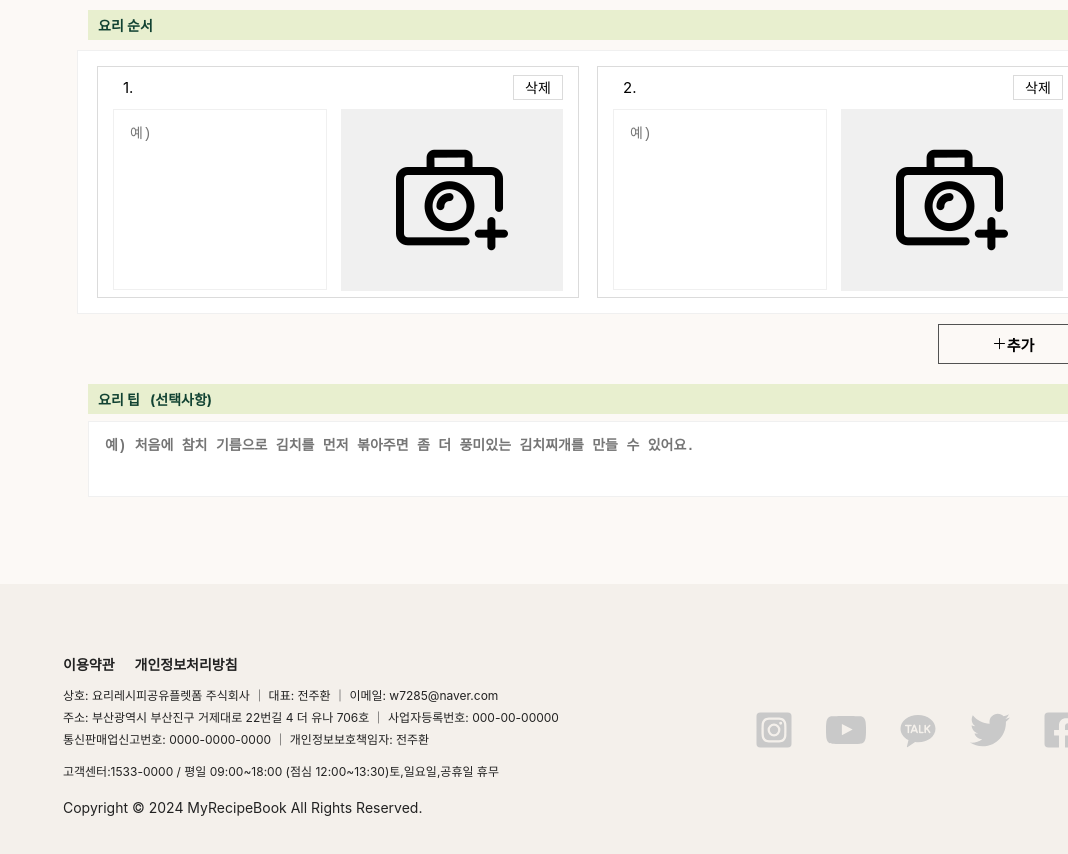
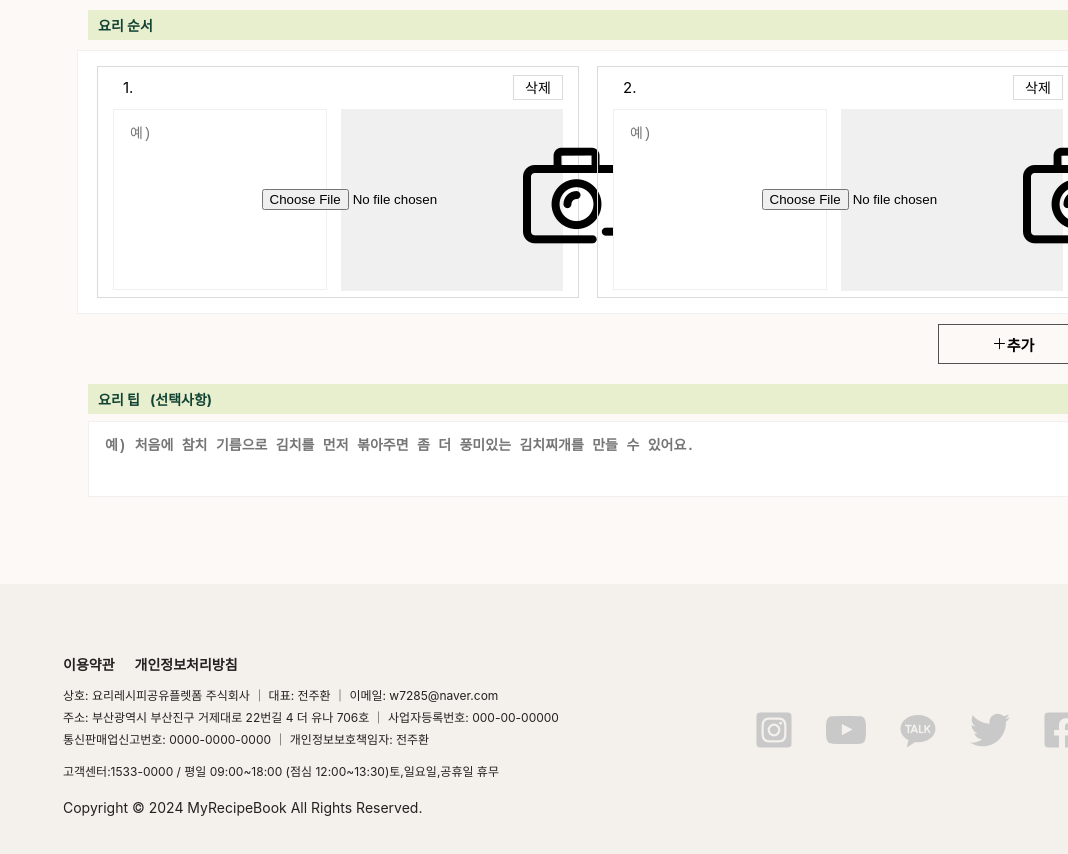
Before and after one commit to JeonJuhwanaaa/cooking_project_front, a React (Create React App) app: page /addrecipe in a window 1280 px wide. Shown: the part 1240-2094 px from the top of the page, without its empty margins (212-1280 px from the left). Built offline with nearby package versions, Linux system fonts and the light colour scheme; no server answers.

Commit message:
fix:seasoning ingredient list data add

```diff
--- a/src/pages/AddRecipePage/AddRecipePage.jsx
+++ b/src/pages/AddRecipePage/AddRecipePage.jsx
@@ -193,7 +193,7 @@ function AddRecipePage(props) {
             }
             return ingredient;
         });
-        console.log(newIngredients);
+        // console.log(newIngredients);
         setIngredient(newIngredients);
     };
 
@@ -221,7 +221,7 @@ function AddRecipePage(props) {
             }
             return seasoning;
         });
-        console.log(newSeasonings);
+        // console.log(newSeasonings);
         setSeasonings(newSeasonings);
     };
 
@@ -258,7 +258,7 @@ function AddRecipePage(props) {
         setSteps(newSteps);
     }
 
-    // 등록하기 버튼 ------------------------------------------------------
+    // ------------------------------------------------------- 등록하기 버튼 ------------------------------------------------------
     const handleRegistrationButton = () => {
         const ingredientName = ingredients.map(item => item.ingredientName);
         const ingredientState = ingredients.map(item => item.ingredientState);
@@ -286,8 +286,19 @@ function AddRecipePage(props) {
             alert("레시피 등록 실패");
         });
 
-        // ----------------------------------------------- recipeId 값 수정하기 -----------------------------------------
+        // ----------------------------------------------- 재료, 양념 등록 로직 -----------------------------------------
 
+        if (ingredientName.includes(null) ||
+            ingredientState.includes(null) ||
+            ingredientName.includes("") ||
+            ingredientState.includes("") ||
+            seasoningName.includes(null) ||
+            seasoningState.includes(null) ||
+            seasoningName.includes("") ||
+            seasoningState.includes("")
+        ) {
+            alert("재료 또는 양념의 빈 칸 없이 입력해주세요.");
+        } else {
             ingredientRequest({
                 recipeId: 1,
                 ingredientName,
@@ -298,8 +309,6 @@ function AddRecipePage(props) {
                 alert("재료 등록 실패");
             });
 
-        // ----------------------------------------------- recipeId 값 수정하기 -----------------------------------------
-
             seasoningRequest({
                 recipeId: 1,
                 seasoningName,
@@ -309,6 +318,8 @@ function AddRecipePage(props) {
             }).catch(error => {
                 alert("양념 등록 실패");
             });
+        }
+
     }
 
     const handleRecipeTitleOnChange = (e) => {
@@ -437,11 +448,10 @@ function AddRecipePage(props) {
                 <div css={s.title}>
                     <span>요리 순서</span>
                 </div>
-
                 <div css={s.stepBody}>
 
                     {steps.map((step, index) => (
-                        <div key={step.id} css={s.step}>
+                        <div key={step.id} css={s.recipeStep}>
                             <div css={s.num}>
                                 <span>{index + 1}.</span>
                                 <button onClick={() => handleDeleteStep(index)} >삭제</button>
@@ -449,7 +459,10 @@ function AddRecipePage(props) {
                             <div css={s.stepContent}>
                                 <textarea type="text" style={{ resize: "none" }} placeholder="예)" ></textarea>
                                 <div css={s.fic}>
-                                    <img src={camera} alt="" />
+                                    <input type="file" id={`file-input-${index}`}/>
+                                    <label htmlFor={`file-input-${index}`}>
+                                        <img src={step.image || camera} alt="" />
+                                    </label>
                                 </div>
                             </div>
                         </div>
--- a/src/pages/AddRecipePage/style.js
+++ b/src/pages/AddRecipePage/style.js
@@ -285,7 +285,7 @@ export const stepBody = css`
     border: 1px solid #f0f0f0;
 `
 
-export const step = css`
+export const recipeStep = css`
     display: flex;
     flex-direction: column;
     align-items: center;
```
Lines whose indentation alone changed are shown as unchanged.
